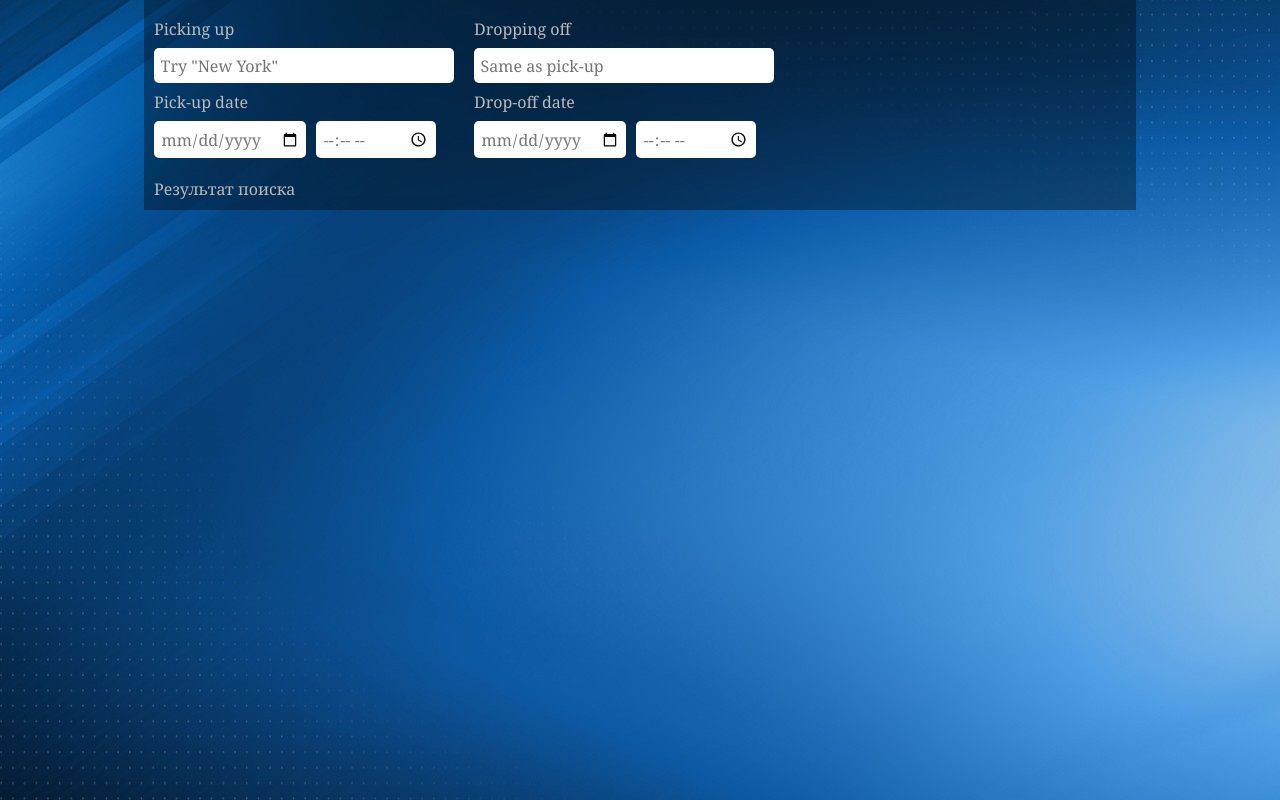
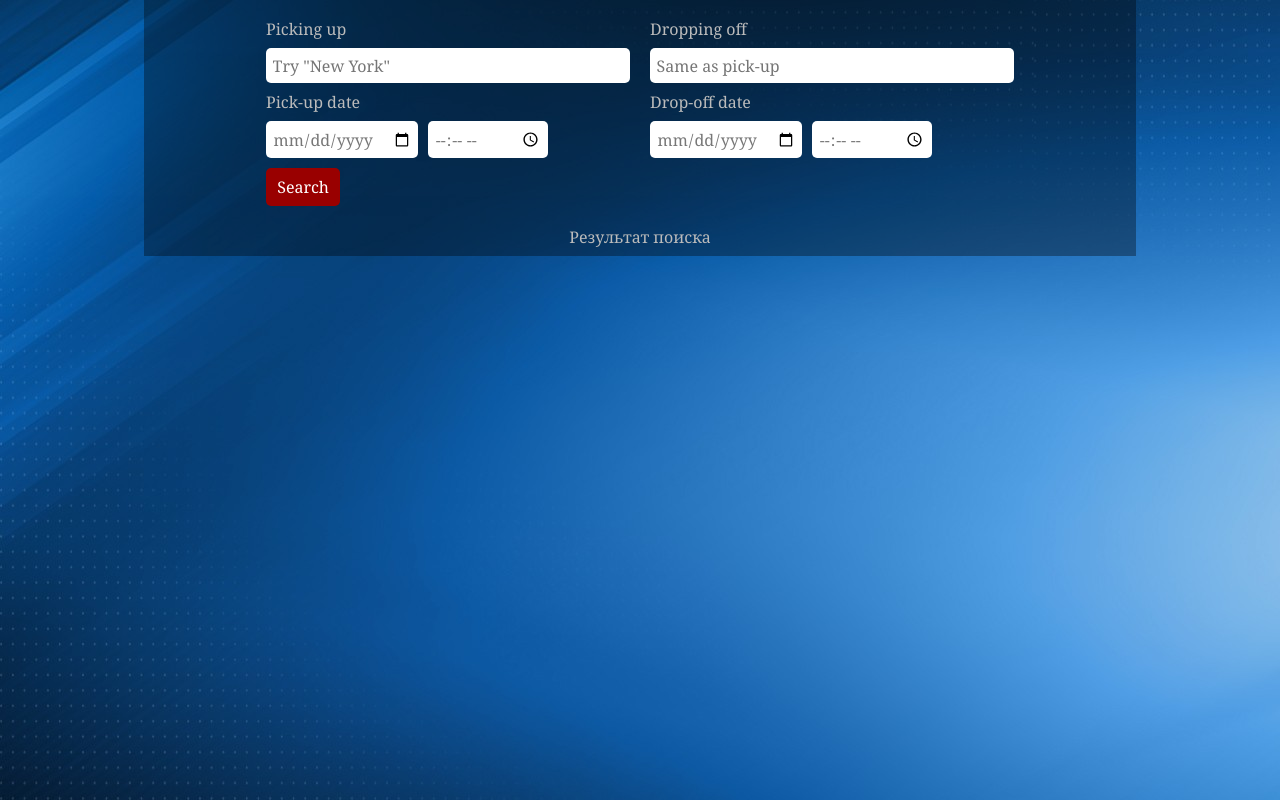
Before and after one commit to term96/rental-site, an Angular app: page / in a window 1280 px wide. Built offline with nearby package versions, Linux system fonts and the light colour scheme.

Commit message:
Добавлена кнопка "Search"

```diff
--- a/src/app/rental-page/rental-page.component.css
+++ b/src/app/rental-page/rental-page.component.css
@@ -1,9 +1,9 @@
 .root {
   background: rgba(0, 0, 0, 0.35);
-  text-align: left;
+  text-align: center;
   color: #bbb;
 }
 
 .search-result {
-  padding: 10px;
+  padding-bottom: 0.5em;
 }
--- a/src/app/search-form/search-form.component.css
+++ b/src/app/search-form/search-form.component.css
@@ -1,4 +1,5 @@
 form {
+  display: inline-block;
   padding: 10px 0;
   text-align: center;
 }
@@ -44,15 +45,35 @@ input:focus {
   margin-right: 10px;
 }
 
+.submit {
+  margin: 10px;
+  padding: 0.5em 0.7em;
+  background: #900;
+  color: #fff;
+  border: none;
+  box-shadow: none;
+  transition: box-shadow 0.25s;
+}
+
+.submit:hover {
+  box-shadow: 0 0 1em rgba(0, 0, 0, 0.75);
+  cursor: pointer;
+}
+
+.submit:active {
+  box-shadow: inset 0 0 1em rgba(0, 0, 0, 0.75);
+}
+
 @media screen and (min-width: 768px) {
   form {
     text-align: left;
   }
 
   label {
-    width: 45%;
+    /* width: 45%;
     width: calc(50% - 20px);
-    max-width: 300px;
+    max-width: 300px; */
+    width: 364px;
   }
 
   .addresses input {
--- a/src/app/search-form/search-form.component.html
+++ b/src/app/search-form/search-form.component.html
@@ -20,5 +20,6 @@
       <input type="date" />
       <input type="time" />
     </label>
-</div>
+  </div>
+  <input class="submit" type="submit" value="Search" />
 </form>
```
